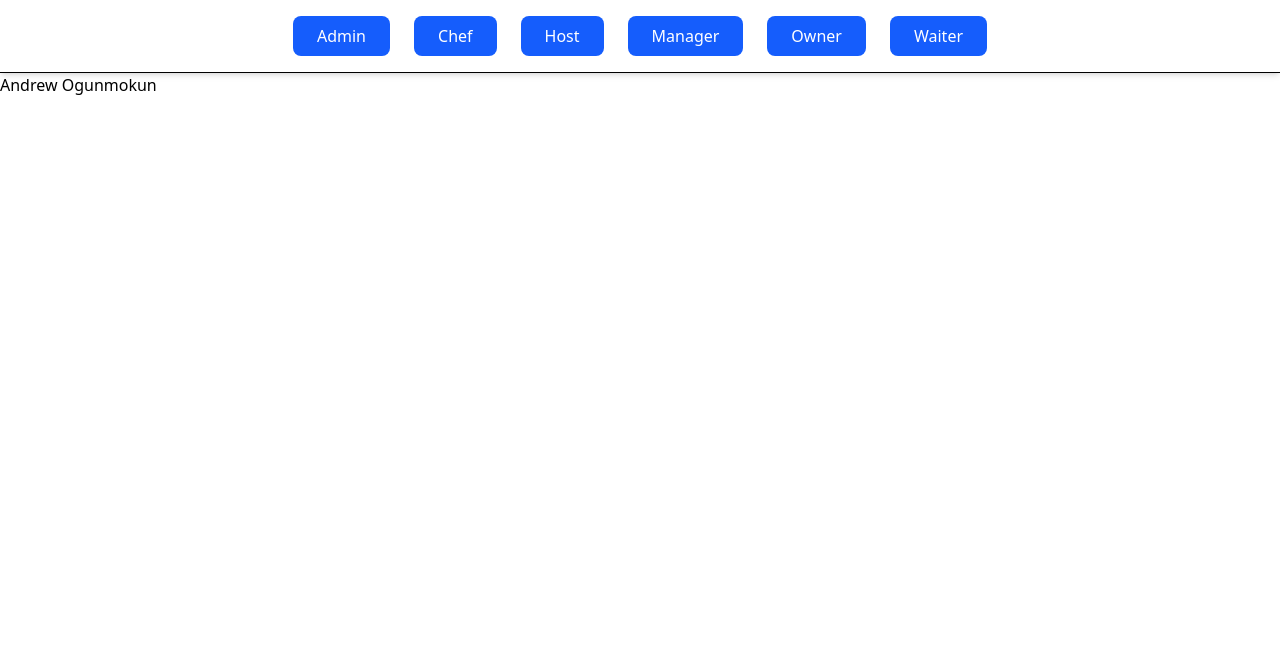
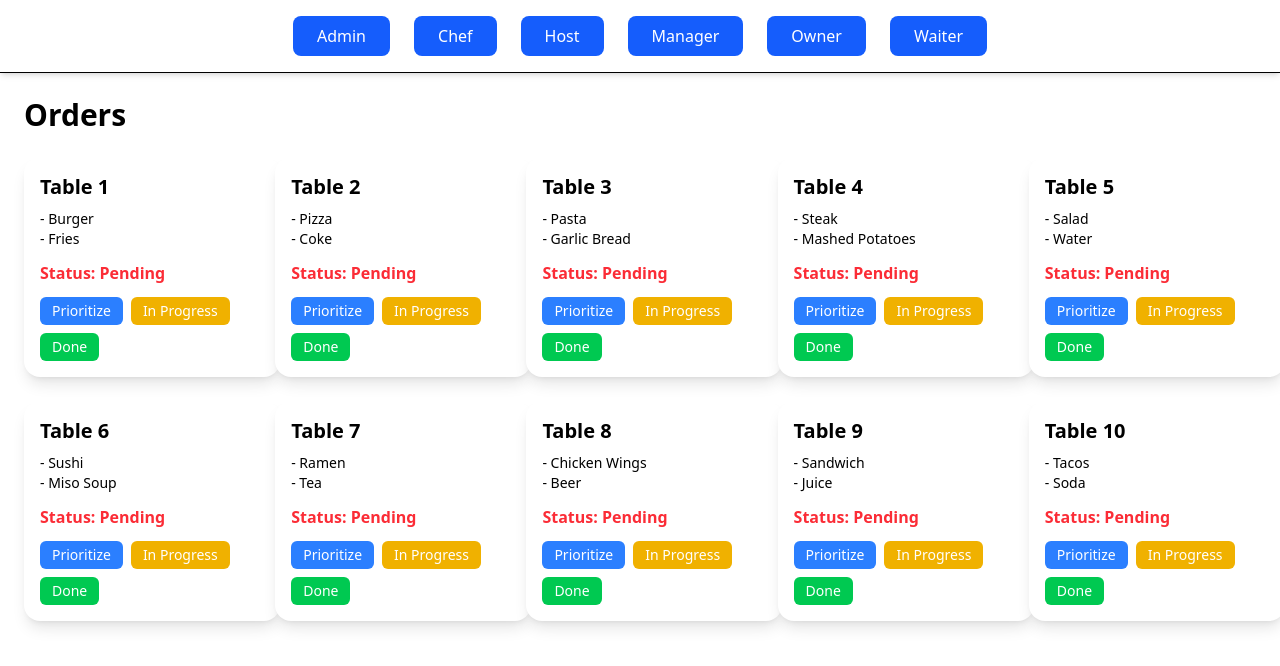
Before and after one commit to maxpilipovic/restaurant-management-system, a React (Vite) app in the folder frontend/: page /chef in a window 1280 px wide. Shown: the top 666 px of the page. Built offline with nearby package versions, Linux system fonts and the light colour scheme.

Commit message:
made reusable chef card and chef page is fully working

```diff
--- /dev/null
+++ b/frontend/src/components/common/ChefCard.jsx
@@ -0,0 +1,49 @@
+import React from "react";
+
+const ChefCard = ({ order, onUpdateStatus, onPrioritize }) => {
+  return (
+    <div className="bg-white shadow-lg rounded-2xl p-4 w-64 flex flex-col justify-between">
+      <div>
+        <h2 className="text-xl font-bold mb-2">Table {order.table}</h2>
+        <ul className="text-sm mb-3">
+          {order.items.map((item, index) => (
+            <li key={index}>- {item}</li>
+          ))}
+        </ul>
+        <p
+          className={`font-semibold mb-3 ${
+            order.status === "Pending"
+              ? "text-red-500"
+              : order.status === "In Progress"
+              ? "text-yellow-500"
+              : "text-green-600"
+          }`}
+        >
+          Status: {order.status}
+        </p>
+      </div>
+      <div className="flex gap-2 flex-wrap">
+        <button
+          className="bg-blue-500 text-white px-3 py-1 rounded-md text-sm"
+          onClick={() => onPrioritize(order.id)}
+        >
+          Prioritize
+        </button>
+        <button
+          className="bg-yellow-500 text-white px-3 py-1 rounded-md text-sm"
+          onClick={() => onUpdateStatus(order.id, "In Progress")}
+        >
+          In Progress
+        </button>
+        <button
+          className="bg-green-500 text-white px-3 py-1 rounded-md text-sm"
+          onClick={() => onUpdateStatus(order.id, "Done")}
+        >
+          Done
+        </button>
+      </div>
+    </div>
+  );
+};
+
+export default ChefCard;
--- a/frontend/src/pages/PageChef.jsx
+++ b/frontend/src/pages/PageChef.jsx
@@ -1,8 +1,50 @@
-import React from 'react';
+import React, { useState } from "react";
+import ChefCard from "../components/common/ChefCard";
 
 export const PageChef = () => {
+  const [orders, setOrders] = useState([
+    { id: 1, table: 1, items: ["Burger", "Fries"], status: "Pending" },
+    { id: 2, table: 2, items: ["Pizza", "Coke"], status: "Pending" },
+    { id: 3, table: 3, items: ["Pasta", "Garlic Bread"], status: "Pending" },
+    { id: 4, table: 4, items: ["Steak", "Mashed Potatoes"], status: "Pending" },
+    { id: 5, table: 5, items: ["Salad", "Water"], status: "Pending" },
+    { id: 6, table: 6, items: ["Sushi", "Miso Soup"], status: "Pending" },
+    { id: 7, table: 7, items: ["Ramen", "Tea"], status: "Pending" },
+    { id: 8, table: 8, items: ["Chicken Wings", "Beer"], status: "Pending" },
+    { id: 9, table: 9, items: ["Sandwich", "Juice"], status: "Pending" },
+    { id: 10, table: 10, items: ["Tacos", "Soda"], status: "Pending" },
+  ]);
+
+  const updateStatus = (id, newStatus) => {
+    setOrders((prev) =>
+      prev.map((order) =>
+        order.id === id ? { ...order, status: newStatus } : order
+      )
+    );
+  };
+
+  const prioritizeOrder = (id) => {
+    setOrders((prev) => {
+      const orderToPrioritize = prev.find((o) => o.id === id);
+      const others = prev.filter((o) => o.id !== id);
+      return [orderToPrioritize, ...others];
+    });
+  };
+
   return (
-    <h1>Andrew Ogunmokun</h1>
+    <div className="p-6">
+      <h1 className="text-3xl font-bold mb-6">Orders</h1>
+      <div className="grid grid-cols-5 gap-6">
+        {orders.map((order) => (
+          <ChefCard
+            key={order.id}
+            order={order}
+            onUpdateStatus={updateStatus}
+            onPrioritize={prioritizeOrder}
+          />
+        ))}
+      </div>
+    </div>
   );
 };
 
```
